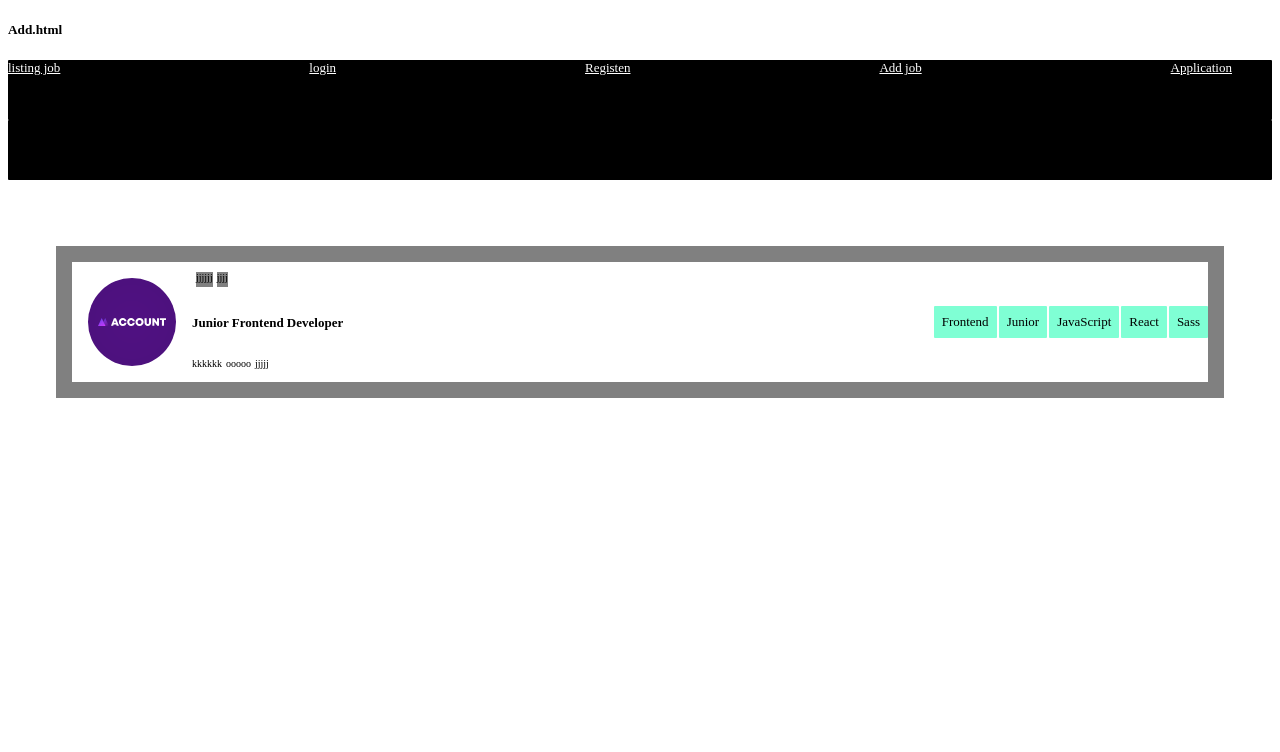
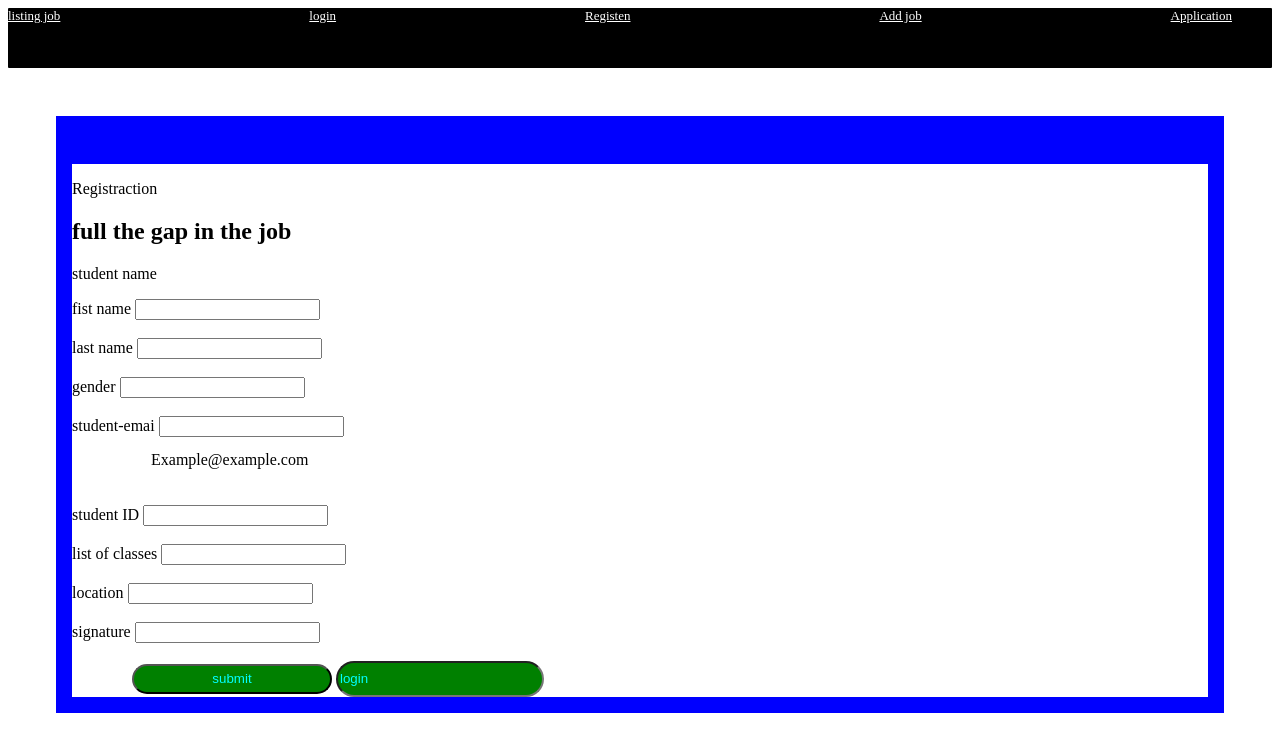
Before and after one commit to clemencecom/job-site, a plain HTML site: page static-job-listings-master/Add.html in a window 1280 px wide. Drawn offline with Linux system fonts and the light colour scheme.

Commit message:
first commit

```diff
--- a/static-job-listings-master/Add.html
+++ b/static-job-listings-master/Add.html
@@ -7,14 +7,7 @@
 
 </head>
 <body>
-  <nav>
 
-    <h5>Add.html</h5>
-
-
-
-
-    </nav>
 
 
     <style>
@@ -148,6 +141,49 @@
         border-radius: 1px;
         gap: 2px;
       }
+      .allform{
+      padding: 7opx;
+        margin: 20;
+        gap: 1rem ;
+        display: flex;
+        flex-direction: row;
+        justify-content: space-between;
+        border-radius: 10px fix;
+        background-color: rgb(204, 182, 57)
+      }
+        .form{
+     display: flex;
+           border: 2cqh solid blue;
+          background-color: white;
+          justify-content: space-between;
+          gap: 2rem;
+          width: 500;
+        }
+        input[type=submit]{
+          position: relative;
+          left:60px ;
+          background-color: green;
+      color: aqua;
+      width: 200px;
+      height: 30px;
+      border-radius: 30pc;
+        }
+        input[type=LOGIN]{
+          position: relative;
+          left:60px ;
+          background-color: green;
+      color: aqua;
+      width: 200px;
+      justify-content: center;
+      height: 30px;
+      gap: 2rem;
+      border-radius: 10pc;
+        }
+        .p3{
+      position: relative;
+      left: 79px;
+      top: -20px;
+     }
 
 
 
@@ -166,50 +202,46 @@
 
 
     </div>
-    <div class="header2"></div>
-     <a href="index.html">listing job</a>
-    <a href="login.html">login</a>
-    <a href="Registen.html">Registen</a>
-    <a href="Add.html">Add job</a>
-    <a href="Application.html">Application</a>
-  </div>
+     <div class="allbody">
+      <form>
+        <div class="form"></div>
+        <div class="txt name"></div>
+        <div class="form">
+        <div class="fofo">
+        <p>Registraction <form action=""></form></p>
+        <h2>full the gap in the job</h2>
+        <p>student name</p>
+        <laber>fist name</laber>
+        <input type="text"name="fist name"place holder="inter your fist name"/><br><br>
+        <laber>last name</laber>
+        <input type="text"name="last name"place holder="inter your last name"/><br><br>
 
-    <div class="allbody">
-      <!-- job3 -->
-      <div class="job">
-        <div class="c" >
-          <div class="img">
-            <img
-              src="/static-job-listings-master/images/account.svg"
-              alt=""
-              srcset=""
-            />
-          </div>
-          <div class="info">
-            <div class="sub-skills">
-              <p></p>
-              <p>jjjjjj</p>
-              <p>jjjj</p>
-            </div>
-            <div>
-              <h4>Junior Frontend Developer</h4>
-            </div>
-            <div class="sub-skills2">
-              <p>kkkkkk</p>
-              <p>ooooo</p>
+        <laber>gender</laber>
+        <input type="gender"name="gender"place holder="inter your gender"/><br><br>
 
-              <p>jjjjj</p>
-            </div>
-          </div>
+        <laber>student-emai</laber>
+        <input type="student-email"name="student-emai"place holder="inter your student-emai"/><br><br>
+        <p class="p3">Example@example.com</p>
+
+        <laber>student ID</laber>
+        <input type="text"name="studentID"place holder="inter your studentID"/><br><br>
+        <laber>list of classes</laber>
+        <input type="text"name="studentID"list of classes="inter your list of classes"/><br><br>
+        <laber>location</laber>
+
+        <input type="location"name="locaction"place holder="inter your locaction"/><br><br>
+        <laber>signature</laber>
+        <input type="signature"name="signature"list of classes="inter your signature"/><br><br>
+
+        <input type="submit"value="submit"/>
+        <input type="login"value="login"/>
+
         </div>
-         <div class="skills">
-          <div>Frontend</div>
-          <div>Junior</div>
-          <div>JavaScript</div>
-          <div>React </div>
-          <div>Sass</div>
-        </div>
-        </div>
+
+      </form>
+
+
+
 
 
 
```
Also changed, not shown: static-job-listings-master/Application.html (+61 -141 lines), static-job-listings-master/Registen.html (+3 -7 lines), static-job-listings-master/login.html (+43 -16 lines), static-job-listings-master/index.js (added).
